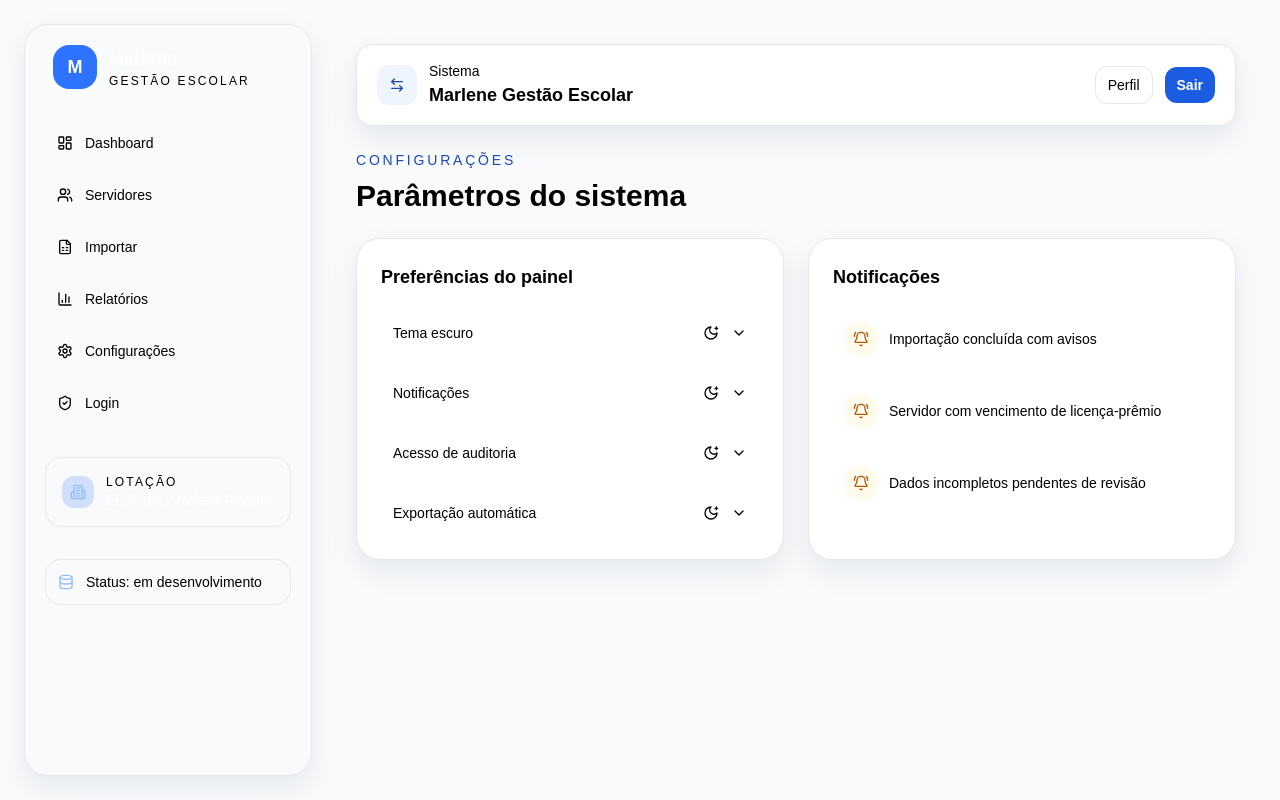
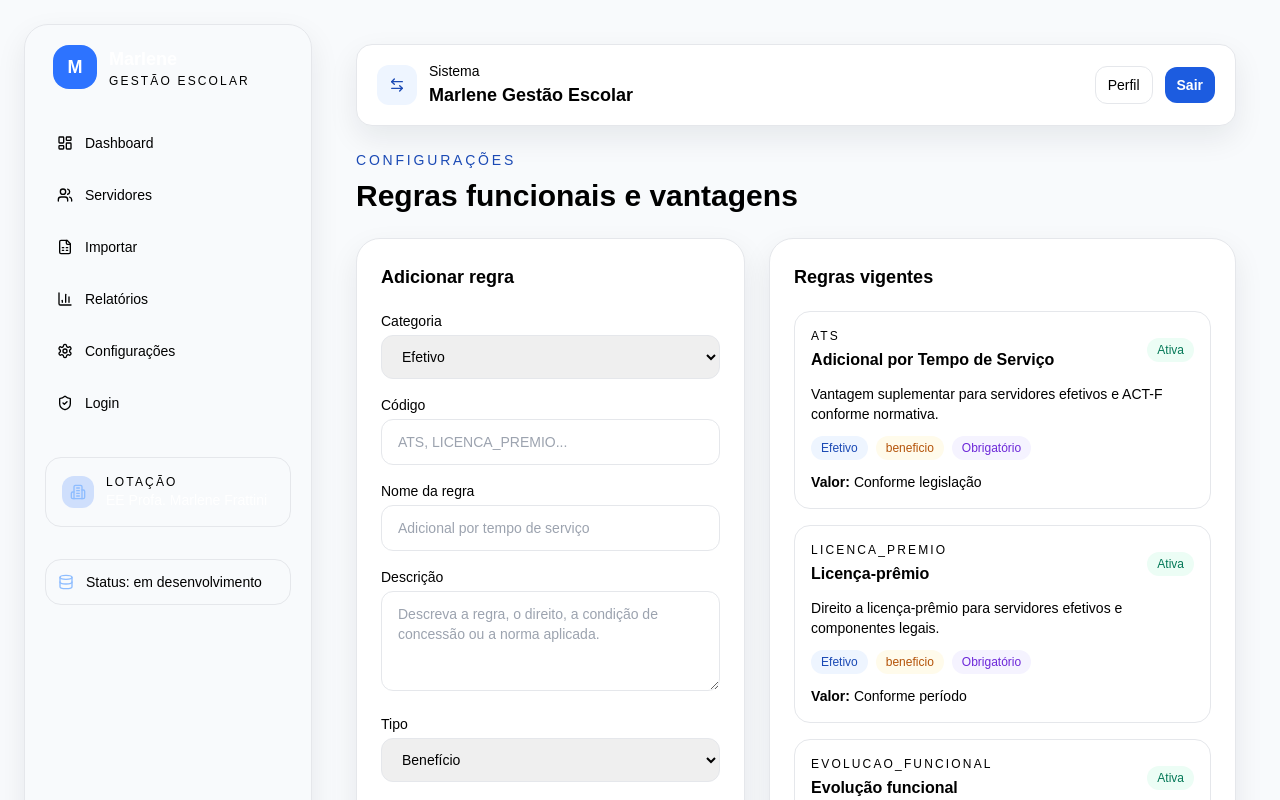
Before and after one commit to jcarlosfrotasilva-cmd/marlene-gestao-escolar, a Next.js app: page /configuracoes in a window 1280 px wide. Shown: the top 800 px of the page. Built offline with nearby package versions, Linux system fonts and the light colour scheme; no server answers.

Commit message:
Implement the functional rules layer with benefit categories, legal/regulatory rules, and a configuration panel for ATS, licença-prêmio, and evolution rules.

```diff
--- /dev/null
+++ b/app/api/configuracoes/route.ts
@@ -0,0 +1,84 @@
+import { NextResponse } from 'next/server';
+
+import { prisma } from '@/lib/prisma';
+
+export async function GET() {
+  const rules = await prisma.regraVantagem.findMany({
+    include: { categoria: true },
+    orderBy: { createdAt: 'desc' },
+  });
+
+  return NextResponse.json(
+    rules.map((rule) => ({
+      id: rule.id,
+      codigo: rule.codigo,
+      nome: rule.nome,
+      descricao: rule.descricao,
+      categoria: rule.categoria?.nome ?? 'Sem categoria',
+      tipo: rule.tipo,
+      ativo: rule.ativo,
+      obrigatorio: rule.obrigatorio,
+      valor: rule.valor,
+      unidade: rule.unidade,
+    })),
+  );
+}
+
+export async function POST(request: Request) {
+  try {
+    const body = await request.json();
+
+    const codigo = String(body.codigo ?? '').trim();
+    const nome = String(body.nome ?? '').trim();
+    const descricao = String(body.descricao ?? '').trim();
+    const categoriaNome = String(body.categoria ?? '').trim();
+    const tipo = String(body.tipo ?? 'beneficio');
+    const valor = String(body.valor ?? '').trim();
+    const obrigatorio = Boolean(body.obrigatorio);
+    const ativo = Boolean(body.ativo ?? true);
+
+    if (!nome || !codigo) {
+      return NextResponse.json({ message: 'Código e nome são obrigatórios.' }, { status: 400 });
+    }
+
+    let categoria = null;
+
+    if (categoriaNome) {
+      categoria = await prisma.categoria.upsert({
+        where: { nome: categoriaNome },
+        update: {},
+        create: { nome: categoriaNome },
+      });
+    }
+
+    const regra = await prisma.regraVantagem.create({
+      data: {
+        codigo,
+        nome,
+        descricao: descricao || 'Regra funcional configurada pelo sistema.',
+        categoriaId: categoria?.id ?? null,
+        tipo,
+        ativo,
+        obrigatorio,
+        valor: valor || 'Conforme normativa',
+      },
+      include: { categoria: true },
+    });
+
+    return NextResponse.json({
+      id: regra.id,
+      codigo: regra.codigo,
+      nome: regra.nome,
+      descricao: regra.descricao,
+      categoria: regra.categoria?.nome ?? 'Sem categoria',
+      tipo: regra.tipo,
+      ativo: regra.ativo,
+      obrigatorio: regra.obrigatorio,
+      valor: regra.valor,
+      unidade: regra.unidade,
+    }, { status: 201 });
+  } catch (error) {
+    console.error(error);
+    return NextResponse.json({ message: 'Não foi possível salvar a regra.' }, { status: 500 });
+  }
+}
--- a/app/configuracoes/page.tsx
+++ b/app/configuracoes/page.tsx
@@ -1,42 +1,241 @@
-import { BellRing, ChevronDown, MoonStar } from 'lucide-react';
+"use client";
+
+import { useEffect, useState } from 'react';
+
+const defaultRules = [
+  {
+    codigo: 'ATS',
+    nome: 'Adicional por Tempo de Serviço',
+    descricao: 'Vantagem suplementar para servidores efetivos e ACT-F conforme normativa.',
+    tipo: 'beneficio',
+    ativo: true,
+    obrigatorio: true,
+    valor: 'Conforme legislação',
+    unidade: 'regra',
+    categoria: 'Efetivo',
+  },
+  {
+    codigo: 'LICENCA_PREMIO',
+    nome: 'Licença-prêmio',
+    descricao: 'Direito a licença-prêmio para servidores efetivos e componentes legais.',
+    tipo: 'beneficio',
+    ativo: true,
+    obrigatorio: true,
+    valor: 'Conforme período',
+    unidade: 'periodo',
+    categoria: 'Efetivo',
+  },
+  {
+    codigo: 'EVOLUCAO_FUNCIONAL',
+    nome: 'Evolução funcional',
+    descricao: 'Progressão funcional por méritos e critérios administrativos.',
+    tipo: 'beneficio',
+    ativo: true,
+    obrigatorio: true,
+    valor: 'Conforme escala',
+    unidade: 'escala',
+    categoria: 'Efetivo',
+  },
+];
 
 export default function ConfiguracoesPage() {
+  const [rules, setRules] = useState(defaultRules);
+  const [categoria, setCategoria] = useState('Efetivo');
+  const [nome, setNome] = useState('');
+  const [descricao, setDescricao] = useState('');
+  const [codigo, setCodigo] = useState('');
+  const [tipo, setTipo] = useState('beneficio');
+  const [obrigatorio, setObrigatorio] = useState(true);
+  const [valor, setValor] = useState('Conforme normativa');
+
+  useEffect(() => {
+    async function loadRules() {
+      try {
+        const response = await fetch('/api/configuracoes');
+        const data = await response.json();
+
+        if (Array.isArray(data)) {
+          setRules(data);
+        }
+      } catch {
+        setRules(defaultRules);
+      }
+    }
+
+    void loadRules();
+  }, []);
+
+  const handleSave = async (event: React.FormEvent<HTMLFormElement>) => {
+    event.preventDefault();
+
+    const payload = {
+      codigo: codigo.trim() || `REG_${Date.now()}`,
+      nome: nome.trim() || 'Nova regra',
+      descricao: descricao.trim() || 'Regra funcional administrativa.',
+      categoria,
+      tipo,
+      obrigatorio,
+      valor,
+      ativo: true,
+    };
+
+    try {
+      const response = await fetch('/api/configuracoes', {
+        method: 'POST',
+        headers: { 'Content-Type': 'application/json' },
+        body: JSON.stringify(payload),
+      });
+
+      const data = await response.json();
+
+      if (!response.ok) {
+        throw new Error(data.message ?? 'Erro ao salvar regra.');
+      }
+
+      setRules((current) => [data, ...current]);
+      setNome('');
+      setDescricao('');
+      setCodigo('');
+      setValor('Conforme normativa');
+      setTipo('beneficio');
+      setObrigatorio(true);
+    } catch {
+      setRules((current) => [payload as any, ...current]);
+    }
+  };
+
   return (
     <div className="space-y-6">
       <div>
         <p className="text-sm uppercase tracking-[0.2em] text-primary-700">Configurações</p>
-        <h1 className="mt-2 text-3xl font-bold text-slate-900">Parâmetros do sistema</h1>
+        <h1 className="mt-2 text-3xl font-bold text-slate-900">Regras funcionais e vantagens</h1>
       </div>
 
-      <div className="grid gap-6 lg:grid-cols-2">
-        <div className="rounded-3xl border border-slate-200 bg-white p-6 shadow-soft">
-          <h2 className="text-lg font-semibold text-slate-900">Preferências do painel</h2>
+      <div className="grid gap-6 xl:grid-cols-[1fr_1.2fr]">
+        <form onSubmit={handleSave} className="rounded-3xl border border-slate-200 bg-white p-6 shadow-soft">
+          <h2 className="text-lg font-semibold text-slate-900">Adicionar regra</h2>
+
           <div className="mt-5 space-y-4">
-            {[ 'Tema escuro', 'Notificações', 'Acesso de auditoria', 'Exportação automática' ].map((item) => (
-              <div key={item} className="flex items-center justify-between rounded-2xl bg-slate-50 p-3 text-sm text-slate-700">
-                <span>{item}</span>
-                <div className="flex items-center gap-3">
-                  <MoonStar className="h-4 w-4 text-slate-400" />
-                  <ChevronDown className="h-4 w-4 text-slate-400" />
-                </div>
-              </div>
-            ))}
+            <div>
+              <label className="mb-1 block text-sm font-medium text-slate-700">Categoria</label>
+              <select
+                value={categoria}
+                onChange={(event) => setCategoria(event.target.value)}
+                className="w-full rounded-xl border border-slate-200 bg-slate-50 px-4 py-3 text-sm outline-none focus:border-primary-400"
+              >
+                <option value="Efetivo">Efetivo</option>
+                <option value="ACT-F">ACT-F</option>
+                <option value="CTD">CTD</option>
+                <option value="Terceirizado">Terceirizado</option>
+                <option value="Estagiário">Estagiário</option>
+              </select>
+            </div>
+
+            <div>
+              <label className="mb-1 block text-sm font-medium text-slate-700">Código</label>
+              <input
+                value={codigo}
+                onChange={(event) => setCodigo(event.target.value)}
+                className="w-full rounded-xl border border-slate-200 bg-slate-50 px-4 py-3 text-sm outline-none focus:border-primary-400"
+                placeholder="ATS, LICENCA_PREMIO..."
+              />
+            </div>
+
+            <div>
+              <label className="mb-1 block text-sm font-medium text-slate-700">Nome da regra</label>
+              <input
+                value={nome}
+                onChange={(event) => setNome(event.target.value)}
+                className="w-full rounded-xl border border-slate-200 bg-slate-50 px-4 py-3 text-sm outline-none focus:border-primary-400"
+                placeholder="Adicional por tempo de serviço"
+              />
+            </div>
+
+            <div>
+              <label className="mb-1 block text-sm font-medium text-slate-700">Descrição</label>
+              <textarea
+                value={descricao}
+                onChange={(event) => setDescricao(event.target.value)}
+                className="min-h-[100px] w-full rounded-xl border border-slate-200 bg-slate-50 px-4 py-3 text-sm outline-none focus:border-primary-400"
+                placeholder="Descreva a regra, o direito, a condição de concessão ou a norma aplicada."
+              />
+            </div>
+
+            <div>
+              <label className="mb-1 block text-sm font-medium text-slate-700">Tipo</label>
+              <select
+                value={tipo}
+                onChange={(event) => setTipo(event.target.value)}
+                className="w-full rounded-xl border border-slate-200 bg-slate-50 px-4 py-3 text-sm outline-none focus:border-primary-400"
+              >
+                <option value="beneficio">Benefício</option>
+                <option value="restricao">Restrição</option>
+                <option value="norma">Norma</option>
+              </select>
+            </div>
+
+            <div>
+              <label className="mb-1 block text-sm font-medium text-slate-700">Valor / observação</label>
+              <input
+                value={valor}
+                onChange={(event) => setValor(event.target.value)}
+                className="w-full rounded-xl border border-slate-200 bg-slate-50 px-4 py-3 text-sm outline-none focus:border-primary-400"
+                placeholder="Conforme legislação, ou valor/periodo"
+              />
+            </div>
+
+            <label className="flex items-center justify-between rounded-2xl bg-slate-50 px-4 py-3 text-sm text-slate-700">
+              <span>Obrigatório</span>
+              <input
+                type="checkbox"
+                checked={obrigatorio}
+                onChange={(event) => setObrigatorio(event.target.checked)}
+                className="h-4 w-4 rounded border-slate-300 text-primary-600 focus:ring-primary-500"
+              />
+            </label>
+
+            <button
+              type="submit"
+              className="w-full rounded-xl bg-primary-600 px-4 py-3 text-sm font-semibold text-white hover:bg-primary-700"
+            >
+              Salvar regra
+            </button>
           </div>
-        </div>
+        </form>
 
         <div className="rounded-3xl border border-slate-200 bg-white p-6 shadow-soft">
-          <h2 className="text-lg font-semibold text-slate-900">Notificações</h2>
+          <h2 className="text-lg font-semibold text-slate-900">Regras vigentes</h2>
+
           <div className="mt-5 space-y-4">
-            {[
-              'Importação concluída com avisos',
-              'Servidor com vencimento de licença-prêmio',
-              'Dados incompletos pendentes de revisão',
-            ].map((item) => (
-              <div key={item} className="flex items-center gap-3 rounded-2xl bg-slate-50 p-3 text-sm text-slate-700">
-                <div className="flex h-8 w-8 items-center justify-center rounded-xl bg-amber-50 text-amber-700">
-                  <BellRing className="h-4 w-4" />
+            {rules.map((rule) => (
+              <div key={`${rule.codigo}-${rule.categoria}`} className="rounded-2xl border border-slate-200 bg-slate-50 p-4">
+                <div className="flex items-center justify-between gap-3">
+                  <div>
+                    <p className="text-xs uppercase tracking-[0.18em] text-slate-500">{rule.codigo}</p>
+                    <h3 className="mt-1 text-base font-semibold text-slate-900">{rule.nome}</h3>
+                  </div>
+                  <span
+                    className={`rounded-full px-2.5 py-1 text-xs font-medium ${
+                      rule.ativo ? 'bg-emerald-50 text-emerald-700' : 'bg-slate-200 text-slate-700'
+                    }`}
+                  >
+                    {rule.ativo ? 'Ativa' : 'Inativa'}
+                  </span>
                 </div>
-                <span>{item}</span>
+
+                <p className="mt-3 text-sm text-slate-600">{rule.descricao}</p>
+
+                <div className="mt-3 flex flex-wrap gap-2 text-xs">
+                  <span className="rounded-full bg-primary-50 px-2.5 py-1 text-primary-700">{rule.categoria}</span>
+                  <span className="rounded-full bg-amber-50 px-2.5 py-1 text-amber-700">{rule.tipo}</span>
+                  <span className="rounded-full bg-violet-50 px-2.5 py-1 text-violet-700">
+                    {rule.obrigatorio ? 'Obrigatório' : 'Opcional'}
+                  </span>
+                </div>
+
+                <div className="mt-3 text-sm text-slate-700">
+                  <strong>Valor:</strong> {rule.valor}
+                </div>
               </div>
             ))}
           </div>
--- a/package.json
+++ b/package.json
@@ -13,6 +13,7 @@
   },
   "dependencies": {
     "@prisma/client": "^5.22.0",
+    "bcryptjs": "^2.4.3",
     "lucide-react": "^0.469.0",
     "next": "14.2.15",
     "prisma": "^5.22.0",
@@ -21,6 +22,7 @@
     "xlsx": "^0.18.5"
   },
   "devDependencies": {
+    "@types/bcryptjs": "^2.4.1",
     "@types/node": "^22.10.2",
     "@types/react": "^18.3.12",
     "@types/react-dom": "^18.3.1",
```
Also changed, not shown: 1 other file (tests, documents, lock files or other folders).
